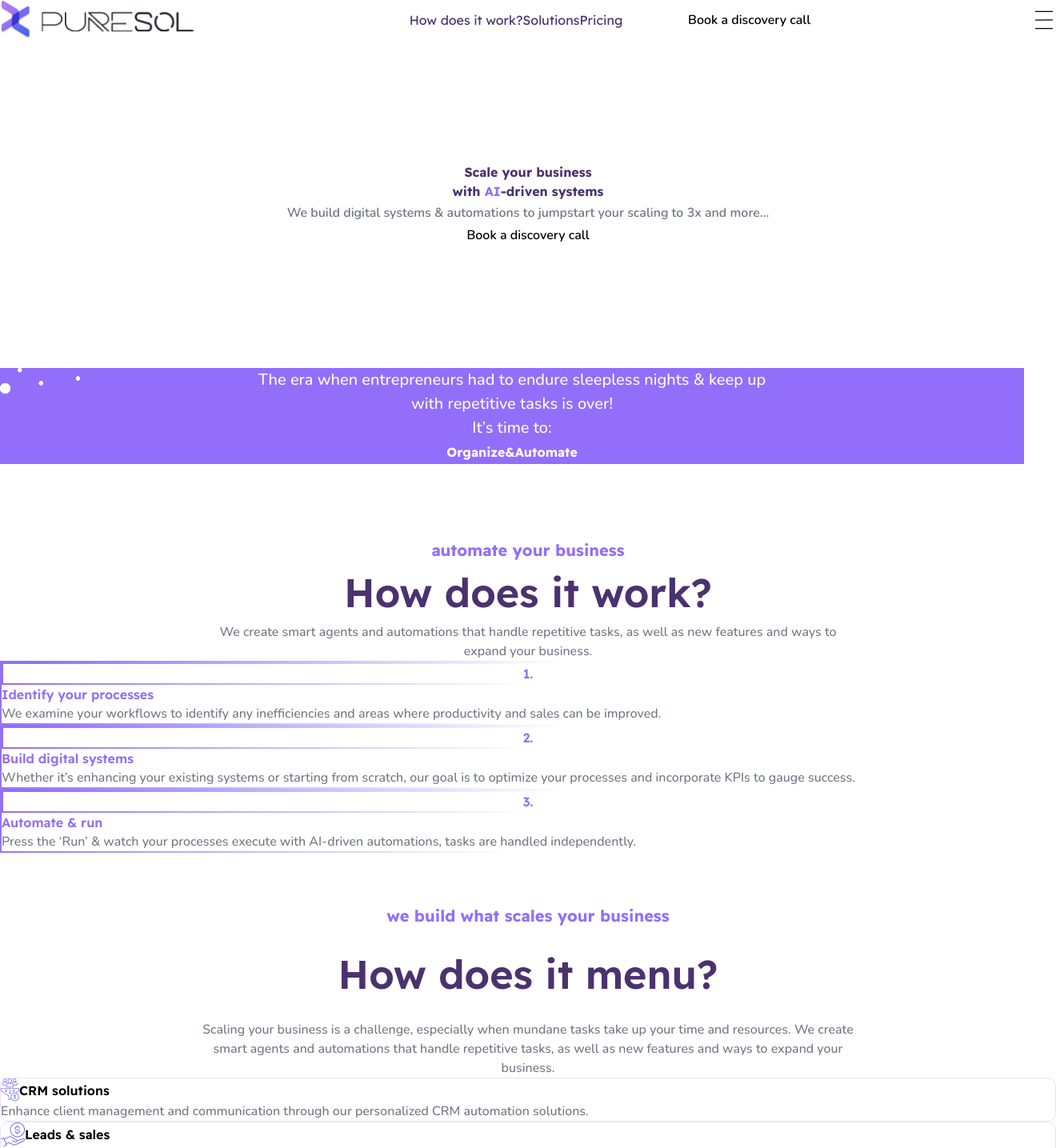
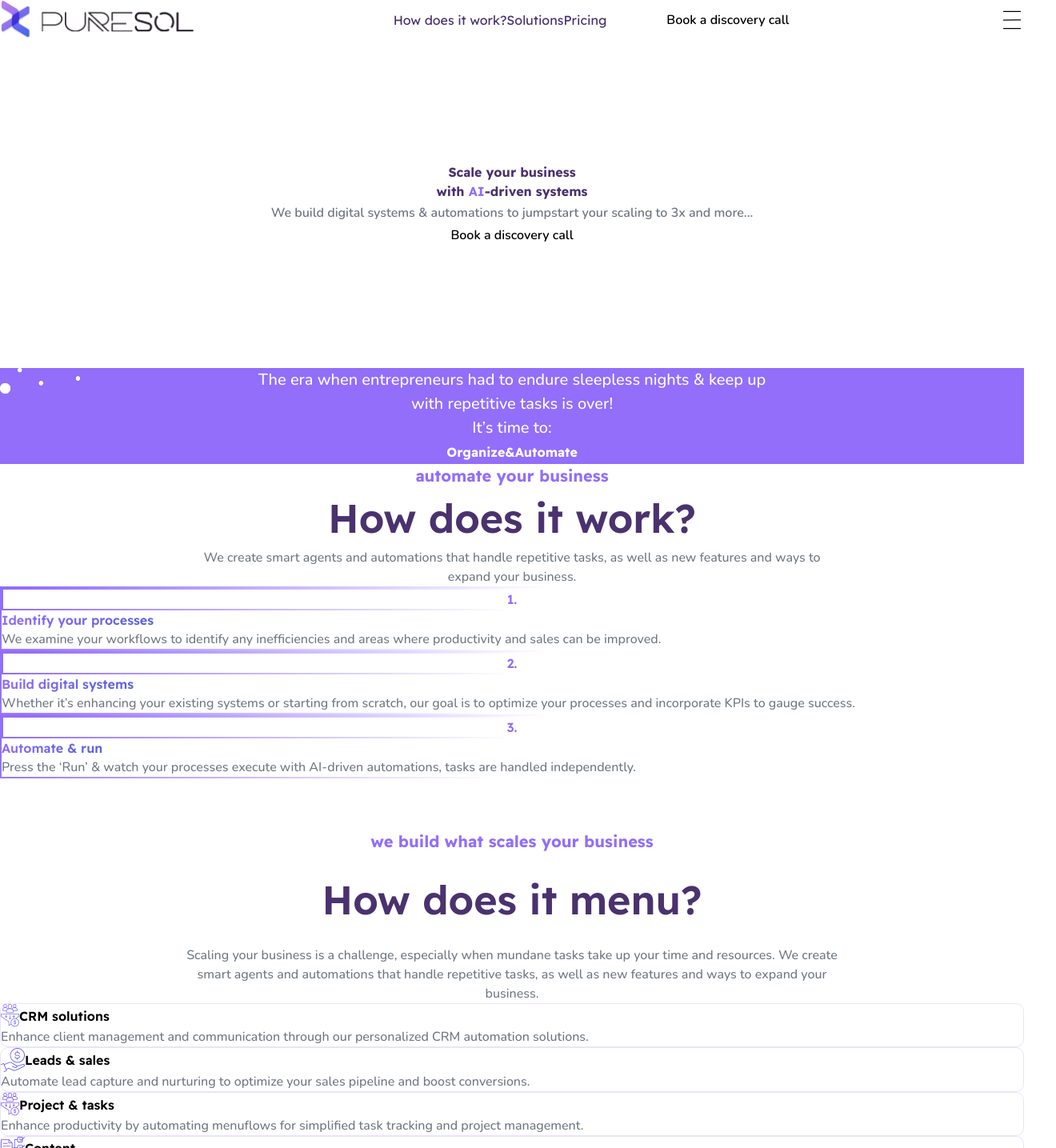
Before and after one commit to dev-SazzadHossain/pure_sol, a Next.js app: page / in a window 1280 px wide. Shown: the top 1435 px of the page at 80% size, 1320 px wide, since content can reach past the window. Built offline with nearby package versions, Linux system fonts and the light colour scheme.

Commit message:
fixed_issue

```diff
--- a/src/Components/Faq/Faq.js
+++ b/src/Components/Faq/Faq.js
@@ -4,13 +4,6 @@ import React, { useState } from "react";
 import minus from "../../../public/assets/minus.png";
 import plus from "../../../public/assets/plus.png";
 import Image from "next/image";
-
-const Faq = () => {
-  const [openIndex, setOpenIndex] = useState(null);
-
-  const handleClick = (index) => {
-    setOpenIndex(openIndex === index ? null : index);
-  };
 
 const faqData = [
   {
@@ -54,6 +47,12 @@ const Faq = () => {
       "Vitae scelerisque nec nunc eget. Feugiat eget ut venenatis amet vulputate amet urna ut. Risus viverra ac risus vulputate sit amet parturien.",
   },
 ];
+const Faq = () => {
+  const [openIndex, setOpenIndex] = useState(null);
+
+  const handleClick = (index) => {
+    setOpenIndex(openIndex === index ? null : index);
+  };
 
   return (
     <div>
--- a/src/Components/Footer/Footer.js
+++ b/src/Components/Footer/Footer.js
@@ -7,8 +7,9 @@ import Link from "next/link";
 
 const Footer = () => {
   return (
-    <div className="pt-[120px] ">
-      <div className="w-full flex justify-between lg:items-center">
+    <>
+      {" "}
+      <div className=" w-full flex justify-between lg:items-center">
         {/* logo  */}
         <Link href="/">
           <figure className="w-[242px] h-[46px]">
@@ -19,28 +20,28 @@ const Footer = () => {
           <li
             className={`text-[#754DE9]  font-semibold ${readexPro.className} text-[18px]`}
           >
-            How Does it Work?
+            <Link href="#work">How Does it Work?</Link>
           </li>
           <li
             className={`text-[#754DE9]  font-semibold ${readexPro.className} text-[18px]`}
           >
-            Solutions
+            <Link href="#solution"> Solutions</Link>
           </li>
           <li
             className={`text-[#754DE9]  font-semibold ${readexPro.className} text-[18px]`}
           >
-            Pricing
+            <Link href="#pricing"> Pricing</Link>
           </li>
           <li
             className={`text-[#754DE9]  font-semibold ${readexPro.className} text-[18px]`}
           >
-            Help
+            <Link href="#">Help</Link>
           </li>
           <ul>
             <li
               className={`text-[#754DE9]  font-semibold ${readexPro.className} text-[18px]`}
             >
-              Legal
+              <Link href="#"> Legal</Link>
             </li>
             <li
               className={`text-[#6F7782]  font-medium ${nunito.className} text-[16px] pt-2`}
@@ -74,7 +75,7 @@ const Footer = () => {
           </Link>
         </div>
       </div>
-    </div>
+    </>
   );
 };
 
--- a/src/Components/Header/Header.js
+++ b/src/Components/Header/Header.js
@@ -12,11 +12,8 @@ const nunito = Nunito({ subsets: ["latin"] });
 const Header = () => {
   const [open, setOpen] = useState(false);
   return (
-    <div>
-      {" "}
-      <header className={`py-10 `}>
-        <nav className=" relative">
-          <div className="flex justify-between items-center">
+    <div className=" container mx-auto relative pt-[10px]">
+      <nav className="flex justify-between items-center">
         <Link href="/" className="w-full">
           {/* logo  */}
           <figure className="w-[242px] h-[46px]">
@@ -24,9 +21,7 @@ const Header = () => {
           </figure>
         </Link>
         {/* navList */}
-            <div
-              className={`w-full relative text-center ${readexPro.className}`}
-            >
+        <div className={`w-full relative text-center ${readexPro.className}`}>
           <ul
             className={`lg:flex hidden lg:items-center justify-center gap-10`}
           >
@@ -44,12 +39,11 @@ const Header = () => {
         {/* navList */}
         {/* button */}
         <div className="lg:block text-end hidden w-full">
-              <Link href="/contact">
-                <button
+          <Link
+            href="/contact"
             className={` border border-[rgba(117, 77, 233, 0.2)] p-custom  rounded-[10px] font-semibold text-sm ${nunito.className}`}
           >
             Book a discovery call
-                </button>
           </Link>
         </div>
         {/* button */}
@@ -58,7 +52,7 @@ const Header = () => {
         <div className=" lg:hidden block ">
           <Menubar open={open} setOpen={setOpen} />
         </div>
-          </div>
+      </nav>
 
       {/* Conditional */}
       {open && (
@@ -76,8 +70,6 @@ const Header = () => {
           </ul>
         </div>
       )}
-        </nav>
-      </header>
     </div>
   );
 };
--- a/src/Components/Hero/Hero.js
+++ b/src/Components/Hero/Hero.js
@@ -1,11 +1,13 @@
 import CustomButton from "@/utils/CustomButton/CustomButton";
 import { nunito } from "@/utils/Font";
 import { Readex_Pro } from "next/font/google";
+import Link from "next/link";
 import React from "react";
 const readexPro = Readex_Pro({ subsets: ["latin"] });
 const Hero = () => {
   return (
-    <div>
+    <>
+      {" "}
       <div className=" leading-[90px]">
         <h1
           className={`${readexPro.className} text-[64px] font-bold text-[#4A326F] text-center`}
@@ -25,13 +27,14 @@ const Hero = () => {
         and more...
       </p>
       <div className="text-center">
-        <button
+        <Link
+          href="/contact"
           className={` shadow shadow-[#9747FF] p-custom  rounded-[10px] font-semibold text-[16px] ${nunito.className}`}
         >
           Book a discovery call
-        </button>
+        </Link>
       </div>
-    </div>
+    </>
   );
 };
 
--- a/src/Components/Menu/Menu.js
+++ b/src/Components/Menu/Menu.js
@@ -8,7 +8,7 @@ import img4 from "../../../public/assets/Vector (3).png";
 import img5 from "../../../public/assets/Vector (4).png";
 import img6 from "../../../public/assets/Success Rate.png";
 import img7 from "../../../public/assets/Vector (6).png";
-import img8 from "../../../public/assets/Basic Plan.png";
+import img8 from "../../../public/assets/hand.png";
 
 const menuItems = [
   {
@@ -72,17 +72,17 @@ const menuItems = [
 const Menu = () => {
   return (
     <div className="py-[64px]">
-      <h2
+      <h3
         className={`text-center textColor font-bold text-[20px] ${readexPro.className} tracking-wider`}
       >
         {" "}
         we build what scales your business
-      </h2>
-      <h1
+      </h3>
+      <h2
         className={`text-center text-[#4A326F] font-semibold text-[50px] ${readexPro.className} py-[20px]`}
       >
         How does it menu?
-      </h1>
+      </h2>
 
       <p
         className={`text-center text-[#6F7782] font-medium text-[16px] ${nunito.className} leading-[24px] menuText`}
--- a/src/Components/Menu/SingleMenu/SingleMenu.js
+++ b/src/Components/Menu/SingleMenu/SingleMenu.js
@@ -6,16 +6,12 @@ const SingleMenu = ({ menu }) => {
   const { id, title, description, img } = menu || {};
   return (
     <div className="border-[1px] border-[#E9E3FC]   p-[24px] w-full h-[221px] max-h-auto rounded-[10px]">
-      <div className="flex items-center gap-[6px] justify-start">
-        <figure
-          className={`${
-            id == 3 ? "w-[22px] h-[28px]" : id == 4 ? "w-[30px] h-[27px]" : ""
-          }`}
-        >
+      <div className="flex items-center gap-[6px] justify-start ">
+        <figure className={`w-[30px] h-[30px]`}>
           <Image src={img && img} alt="logo" />
         </figure>
         <h2
-          className={`text-[22px] font-semibold ${readexPro.className} pb-[10px] text-[#333333]`}
+          className={`text-[22px] font-semibold ${readexPro.className}  text-[#333333]`}
         >
           {title}
         </h2>
--- a/src/Components/Pricing/PricingCard/PricingCard.js
+++ b/src/Components/Pricing/PricingCard/PricingCard.js
@@ -110,7 +110,9 @@ const PricingCard = ({ item }) => {
         <div className="flex justify-center items-center pt-[32px]">
           <button
             className={`px-[36px] py-[12px] ${
-              item?.id == 3 ? "text-black" : "backgroundColor text-white"
+              item?.id == 3
+                ? "border-[#333333] border-[1px] shadow-[0_4px_6px_-1px_rgba(117,77,233,0.15),_0_2px_4px_-2px_rgba(117,77,233,0.15)]"
+                : "backgroundColor text-white"
             } rounded-[16px] border-[1px] border-[#4A326F] text-[16px] font-semibold  ${
               nunito.className
             } `}
--- a/src/Components/Work/SingleWork/SingleWork.js
+++ b/src/Components/Work/SingleWork/SingleWork.js
@@ -1,4 +1,5 @@
 import { nunito, readexPro } from "@/utils/Font";
+import Link from "next/link";
 import React from "react";
 
 const SingleWork = ({ work }) => {
@@ -12,11 +13,12 @@ const SingleWork = ({ work }) => {
           {id}.
         </span>
       </div>
-      <h2
+      <Link
+        href="#"
         className={`subText text-[22px] font-semibold ${readexPro.className} pb-[10px]`}
       >
         {title}
-      </h2>
+      </Link>
       <p
         className={`text-[16px] font-medium workText ${nunito.className} text-justify leading-[24px]`}
       >
--- a/src/Components/Work/Work.js
+++ b/src/Components/Work/Work.js
@@ -26,17 +26,17 @@ const singleWork = [
 const Work = () => {
   return (
     <div id="work">
-      <h2
+      <h3
         className={`text-center textColor font-bold text-[20px] ${readexPro.className}`}
       >
         {" "}
         automate your business
-      </h2>
-      <h1
+      </h3>
+      <h2
         className={`text-center text-[#4A326F] font-semibold text-[50px] ${readexPro.className} py-[24px]`}
       >
         How does it work?
-      </h1>
+      </h2>
       <p
         className={`text-center text-[#6F7782] font-medium text-[16px] ${nunito.className} leading-[24px] workText`}
       >
--- a/src/app/layout.js
+++ b/src/app/layout.js
@@ -14,14 +14,18 @@ export default function RootLayout({ children }) {
   return (
     <html lang="en">
       <body className={inter.className}>
-        <div className="2xl:w-[1920px] xl:w-[1320px] lg:w-[1320px] md:w-full sm:w-full w-full mx-auto 2xl:px-0 xl:px-0 lg:px-0 px-5">
-          <Header />
-        </div>
-        {children}
-        <div className="bg-[#F4F1FD]">
-          <div className="2xl:w-[1920px] xl:w-[1320px] lg:w-[1320px] md:w-full sm:w-full w-full mx-auto 2xl:px-0 xl:px-0 lg:px-0 px-5">
-            <Footer />
-          </div>
+        <div className="main_section">
+          <main>
+            <header className="container mx-auto lg:px-0 md:px-5 px-5">
+              <Header />
+            </header>
+            {children}
+            <footer className="bg-[#F4F1FD]">
+              <div className="container mx-auto lg:px-0 px-5 pt-[120px]">
+                <Footer />
+              </div>
+            </footer>
+          </main>
         </div>
       </body>
     </html>
--- a/src/app/page.js
+++ b/src/app/page.js
@@ -11,25 +11,25 @@ import { nunito } from "@/utils/Font";
 
 export default function Home() {
   return (
-    <div>
+    <div className="container mx-auto lg:px-0 px-5">
       {/* middle */}
-      <div className="2xl:w-[1920px] xl:w-[1320px] lg:w-[1320px] md:w-full sm:w-full w-full mx-auto 2xl:px-0 xl:px-0 lg:px-0 px-5">
+      <section className=" w-full ">
         {" "}
         <div className="py-[154px]">
           <Hero />
         </div>
-      </div>
+      </section>
       {/* middle */}
-      <div className=" relative">
+      <section className=" relative">
         <SubHero />
-      </div>
-      <div className="py-[93px] 2xl:w-[1920px] xl:w-[1320px] lg:w-[1320px] md:w-full sm:w-full w-full mx-auto 2xl:px-0 xl:px-0 lg:px-0 px-5">
+      </section>
+      <section className="w-full">
         <Work />
         <Menu />
         <MoneyBack />
         <Pricing />
         <Faq />
-      </div>
+      </section>
     </div>
   );
 }
```
Also changed, not shown: public/assets/hand.png (added). Lines whose indentation alone changed are shown as unchanged.
